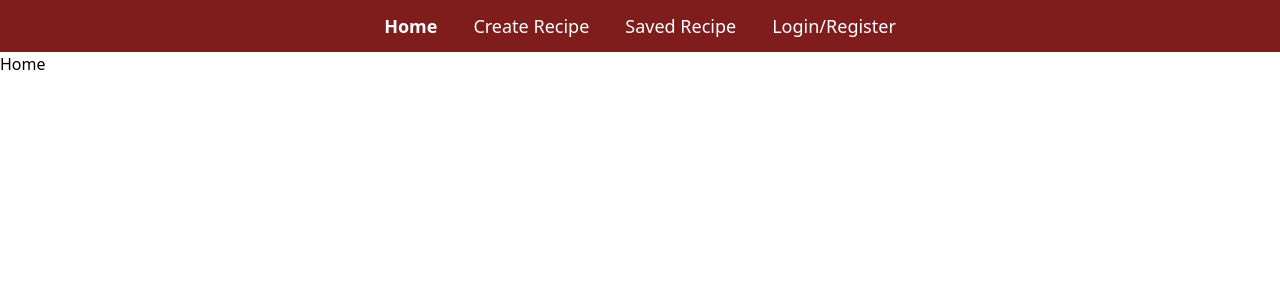
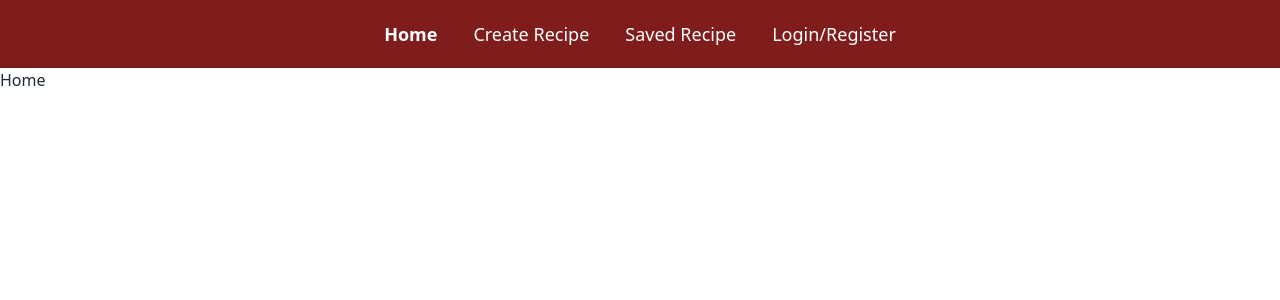
Before and after one commit to rizkygusna/recipe-app-fe, a React (Vite) app: page / in a window 1280 px wide. Shown: the top 300 px of the page. Built offline with nearby package versions, Linux system fonts and the light colour scheme.

Commit message:
add daisyUI

```diff
--- a/package.json
+++ b/package.json
@@ -10,6 +10,7 @@
   },
   "dependencies": {
     "axios": "^1.3.5",
+    "daisyui": "^2.51.5",
     "localforage": "^1.10.0",
     "match-sorter": "^6.3.1",
     "react": "^18.2.0",
--- a/tailwind.config.js
+++ b/tailwind.config.js
@@ -4,5 +4,5 @@ export default {
   theme: {
     extend: {},
   },
-  plugins: [],
+  plugins: [require("daisyui")],
 };
```
Also changed, not shown: 1 other file (tests, documents, lock files or other folders).
